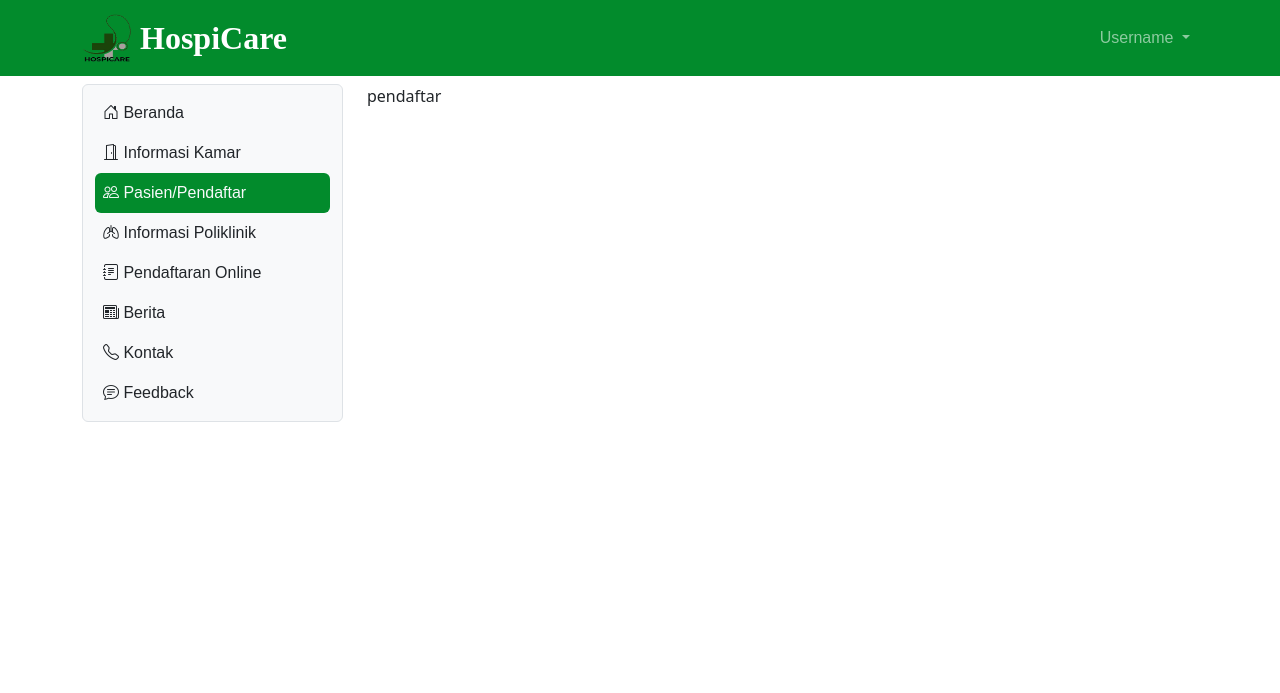
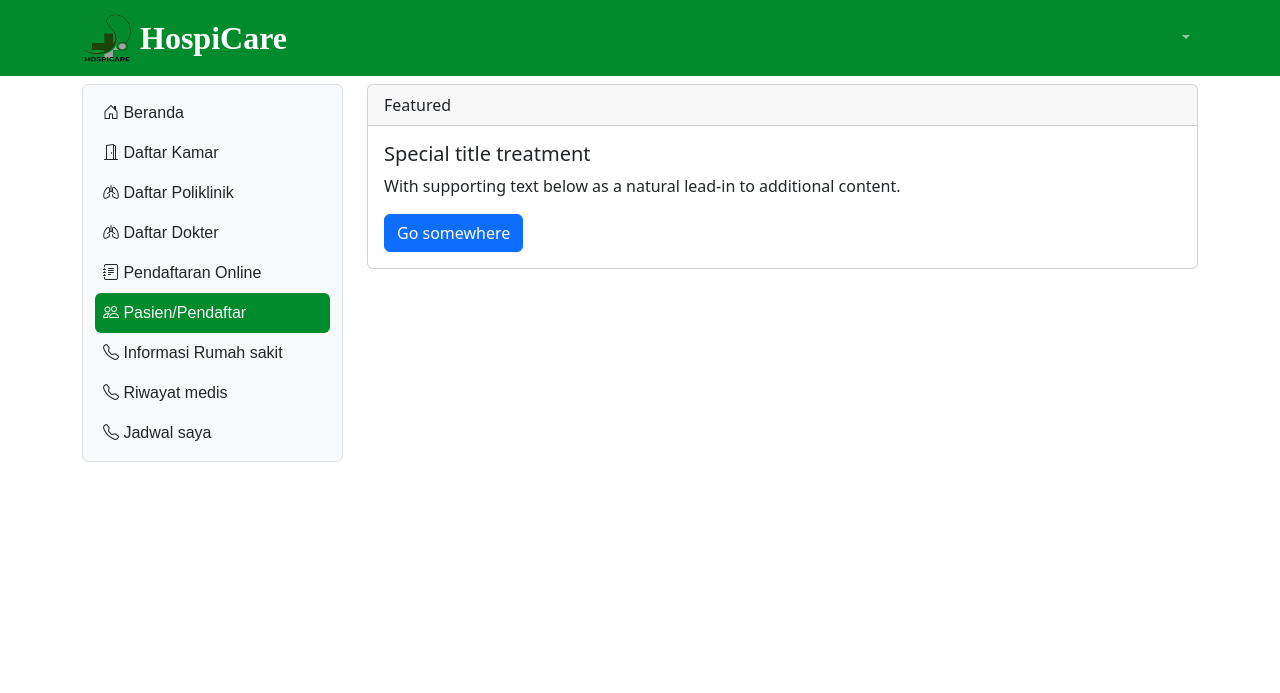
Before and after one commit to Nadilaarsyifa/projeck_hospicare, a PHP site: page /pendaftar in a window 1280 px wide. Shown: the top 693 px of the page. Run offline with PHP 8.4, Linux system fonts and the light colour scheme; the visitor is signed in with stand-in values (Sample User, id 1); data that the repository does not hold is empty.

Commit message:
commit 4

```diff
--- a/projeck_baru_hospicare/berita.php
+++ b/projeck_baru_hospicare/dokter.php
@@ -1,3 +1,3 @@
 <div class="col-lg-9 mt-2">
-    berita
+    dokter
 </div>
--- a/projeck_baru_hospicare/header.php
+++ b/projeck_baru_hospicare/header.php
@@ -11,7 +11,9 @@
             <ul class="navbar-nav ms-auto mb-2 mb-lg-0">
                 <li class="nav-item dropdown">
                     <a class="nav-link dropdown-toggle " href="#" role="button" data-bs-toggle="dropdown" aria-expanded="false">
-                        Username
+                        <?php
+                        echo $hasil['username'];
+                        ?>
                     </a>
                     <ul class="dropdown-menu mt-4">
                         <li><a class="dropdown-item" href="#"> <i class="bi bi-person"></i> profil</a></li>
--- a/projeck_baru_hospicare/index.php
+++ b/projeck_baru_hospicare/index.php
@@ -1,35 +1,54 @@
+<?php
+session_start();
 
-                <?php
 if (isset($_GET['x']) && $_GET['x'] == 'beranda') {
     $page = "beranda.php";
     include "main.php";
 } elseif (isset($_GET['x']) && $_GET['x'] == 'informasikamar') {
     $page = "informasikamar.php";
     include "main.php";
+} elseif (isset($_GET['x']) && $_GET['x'] == 'poliklinik') {
+    $page = "poliklinik.php";
+    include "main.php";
+} elseif (isset($_GET['x']) && $_GET['x'] == 'dokter') {
+    $page = "dokter.php";
+    include "main.php";
 } elseif (isset($_GET['x']) && $_GET['x'] == 'pendaftar') {
     $page = "pendaftar.php";
-                    include "main.php";
-                } elseif (isset($_GET['x']) && $_GET['x'] == 'poliklinik') {
-                    $page = "poliklinik.php";
     include "main.php";
 } elseif (isset($_GET['x']) && $_GET['x'] == 'pendaftaran') {
     $page = "pendaftaran.php";
     include "main.php";
-                } elseif (isset($_GET['x']) && $_GET['x'] == 'berita') {
-                    $page = "berita.php";
+} elseif (isset($_GET['x']) && $_GET['x'] == 'riwayatmedis') {
+    $page = "riwayatmedis.php";
     include "main.php";
-                } elseif (isset($_GET['x']) && $_GET['x'] == 'kontak') {
-                    $page = "kontak.php";
-                    include "main.php";
-                } elseif (isset($_GET['x']) && $_GET['x'] == 'feedback') {
-                    $page = "feedback.php";
+} elseif (isset($_GET['x']) && $_GET['x'] == 'jadwalsaya') {
+    $page = "jadwalsaya.php";
     include "main.php";
 } elseif (isset($_GET['x']) && $_GET['x'] == 'login') {
     include "login.php";
 } elseif (isset($_GET['x']) && $_GET['x'] == 'logout') {
     include "proses/proses_logout.php";
+} elseif (isset($_GET['x']) && $_GET['x'] == 'user') {
+    if ($_SESSION['level_hospicare'] == 1) {
+        $page = "user.php";
+        include "main.php";
     } else {
         $page = "beranda.php";
         include "main.php";
     }
-                ?>
+} elseif (isset($_GET['x']) && $_GET['x'] == 'informasirs') {
+    $page = "informasirs.php";
+    include "main.php";
+} elseif (isset($_GET['x']) && $_GET['x'] == 'report') {
+    if ($_SESSION['level_hospicare'] == 1) {
+        $page = "report.php";
+        include "main.php";
+    } else {
+        $page = "beranda.php";
+        include "main.php";
+    }
+} else {
+    $page = "beranda.php";
+    include "main.php";
+}
--- a/projeck_baru_hospicare/kontak.php
+++ b/projeck_baru_hospicare/informasirs.php
@@ -1,3 +1,3 @@
 <div class="col-lg-9 mt-2">
-    kontak
+    informasirs
 </div>
--- /dev/null
+++ b/projeck_baru_hospicare/jadwalsaya.php
@@ -0,0 +1,3 @@
+<div class="col-lg-9 mt-2">
+    jadwal saya
+</div>
--- a/projeck_baru_hospicare/login.php
+++ b/projeck_baru_hospicare/login.php
@@ -1,5 +1,5 @@
 <?php
-session_start();
+//session_start();
 if (!empty($_SESSION['username_hospicare'])) {
     header('location:beranda');
 }
--- a/projeck_baru_hospicare/main.php
+++ b/projeck_baru_hospicare/main.php
@@ -1,8 +1,13 @@
 <?php
-session_start();
+//session_start();
 if (empty($_SESSION['username_hospicare'])) {
     header('location:login');
 }
+include "proses/connect.php";
+$query = mysqli_query($conn, "SELECT * FROM tb_user WHERE username = '$_SESSION[username_hospicare]' ");
+$hasil = mysqli_fetch_array($query);
+
+
 ?>
 
 <!doctype html>
@@ -29,12 +34,12 @@
             <!----end sidebar---->
 
             <!---- content ---->
-            <div class="col-lg-9">
-                <?php
-                include $page;
-                ?>
 
-            </div>
+            <?php
+            include $page;
+            ?>
+
+
             <!----end content---->
 
         </div>
--- a/projeck_baru_hospicare/pendaftar.php
+++ b/projeck_baru_hospicare/pendaftar.php
@@ -1,3 +1,12 @@
 <div class="col-lg-9 mt-2">
-    pendaftar
+    <div class="card">
+        <div class="card-header">
+            Featured
+        </div>
+        <div class="card-body">
+            <h5 class="card-title">Special title treatment</h5>
+            <p class="card-text">With supporting text below as a natural lead-in to additional content.</p>
+            <a href="#" class="btn btn-primary">Go somewhere</a>
+        </div>
+    </div>
 </div>
--- a/projeck_baru_hospicare/proses/proses_login.php
+++ b/projeck_baru_hospicare/proses/proses_login.php
@@ -9,6 +9,7 @@
     $hasil = mysqli_fetch_array($query);
     if ($hasil) {
         $_SESSION['username_hospicare'] = $username;
+        $_SESSION['level_hospicare'] = $hasil['level'];
         header('Location: ../beranda');
         exit(); // Menambahkan exit untuk memastikan tidak ada output yang dihasilkan setelah header
     } else {
--- a/projeck_baru_hospicare/feedback.php
+++ b/projeck_baru_hospicare/report.php
@@ -1,3 +1,3 @@
 <div class="col-lg-9 mt-2">
-    feedback
+    report
 </div>
--- /dev/null
+++ b/projeck_baru_hospicare/riwayatmedis.php
@@ -0,0 +1,3 @@
+<div class="col-lg-9 mt-2">
+    riwayat medis
+</div>
--- a/projeck_baru_hospicare/sidebar.php
+++ b/projeck_baru_hospicare/sidebar.php
@@ -15,26 +15,43 @@
                             <a class="nav-link ps-2 <?php echo ((isset($_GET['x']) && $_GET['x'] == 'beranda') || !isset($_GET['x'])) ? 'active link-light' : 'link-dark'; ?>" aria-current="page" href="beranda"><i class="bi bi-house-door"></i> Beranda</a>
                         </li>
                         <li class="nav-item">
-                            <a class="nav-link ps-2 <?php echo (isset($_GET['x']) && $_GET['x'] == 'informasikamar') ? 'active link-light' : 'link-dark'; ?>" href="informasikamar"><i class="bi bi-door-open"></i> Informasi Kamar</a>
+                            <a class="nav-link ps-2 <?php echo (isset($_GET['x']) && $_GET['x'] == 'informasikamar') ? 'active link-light' : 'link-dark'; ?>" href="informasikamar"><i class="bi bi-door-open"></i> Daftar Kamar</a>
                         </li>
                         <li class="nav-item">
-                            <a class="nav-link ps-2 <?php echo (isset($_GET['x']) && $_GET['x'] == 'pendaftar') ? 'active link-light' : 'link-dark'; ?>" href="pendaftar"><i class="bi bi-people"></i> Pasien/Pendaftar</a>
+                            <a class="nav-link ps-2 <?php echo (isset($_GET['x']) && $_GET['x'] == 'poliklinik') ? 'active link-light' : 'link-dark'; ?>" href="poliklinik"><i class="bi bi-lungs"></i> Daftar Poliklinik</a>
                         </li>
+
                         <li class="nav-item">
-                            <a class="nav-link ps-2 <?php echo (isset($_GET['x']) && $_GET['x'] == 'poliklinik') ? 'active link-light' : 'link-dark'; ?>" href="poliklinik"><i class="bi bi-lungs"></i> Informasi Poliklinik</a>
+                            <a class="nav-link ps-2 <?php echo (isset($_GET['x']) && $_GET['x'] == 'dokter') ? 'active link-light' : 'link-dark'; ?>" href="dokter"><i class="bi bi-lungs"></i> Daftar Dokter </a>
                         </li>
                         <li class="nav-item">
                             <a class="nav-link ps-2 <?php echo (isset($_GET['x']) && $_GET['x'] == 'pendaftaran') ? 'active link-light' : 'link-dark'; ?>" href="pendaftaran"><i class="bi bi-journal-text"></i> Pendaftaran Online</a>
                         </li>
+
                         <li class="nav-item">
-                            <a class="nav-link ps-2 <?php echo (isset($_GET['x']) && $_GET['x'] == 'berita') ? 'active link-light' : 'link-dark'; ?>" href="berita"><i class="bi bi-newspaper"></i> Berita</a>
+                            <a class="nav-link ps-2 <?php echo (isset($_GET['x']) && $_GET['x'] == 'pendaftar') ? 'active link-light' : 'link-dark'; ?>" href="pendaftar"><i class="bi bi-people"></i> Pasien/Pendaftar</a>
                         </li>
+
                         <li class="nav-item">
-                            <a class="nav-link ps-2 <?php echo (isset($_GET['x']) && $_GET['x'] == 'kontak') ? 'active link-light' : 'link-dark'; ?>" href="kontak"><i class="bi bi-telephone"></i> Kontak</a>
+                            <a class="nav-link ps-2 <?php echo (isset($_GET['x']) && $_GET['x'] == 'informasirs') ? 'active link-light' : 'link-dark'; ?>" href="informasirs"><i class="bi bi-telephone"></i> Informasi Rumah sakit</a>
                         </li>
+
                         <li class="nav-item">
-                            <a class="nav-link ps-2 <?php echo (isset($_GET['x']) && $_GET['x'] == 'feedback') ? 'active link-light' : 'link-dark'; ?>" href="feedback"><i class="bi bi-chat-text"></i> Feedback</a>
+                            <a class="nav-link ps-2 <?php echo (isset($_GET['x']) && $_GET['x'] == 'riwayatmedis') ? 'active link-light' : 'link-dark'; ?>" href="riwayatmedis"><i class="bi bi-telephone"></i> Riwayat medis</a>
                         </li>
+
+                        <li class="nav-item">
+                            <a class="nav-link ps-2 <?php echo (isset($_GET['x']) && $_GET['x'] == 'jadwalsaya') ? 'active link-light' : 'link-dark'; ?>" href="jadwalsaya"><i class="bi bi-telephone"></i> Jadwal saya</a>
+                        </li>
+
+                        <?php if ($hasil['level'] == 1) { ?>
+                            <li class="nav-item">
+                                <a class="nav-link ps-2 <?php echo (isset($_GET['x']) && $_GET['x'] == 'user') ? 'active link-light' : 'link-dark'; ?>" href="user"><i class="bi bi-newspaper"></i> user</a>
+                            </li>
+                            <li class="nav-item">
+                                <a class="nav-link ps-2 <?php echo (isset($_GET['x']) && $_GET['x'] == 'report') ? 'active link-light' : 'link-dark'; ?>" href="report"><i class="bi bi-chat-text"></i> Report</a>
+                            </li>
+                        <?php } ?>
                     </ul>
                 </div>
             </div>
--- a/projeck_baru_hospicare/style.css
+++ b/projeck_baru_hospicare/style.css
@@ -24,3 +24,7 @@
     font-family: Arial, Helvetica, sans-serif;
     font-size: 12pt;
 }
+
+.table {
+    width: 100%;
+}
```
Also changed, not shown: projeck_baru_hospicare/user.php (added, +108 -0 lines), projeck_baru_hospicare/readme.md (added). Lines whose indentation alone changed are shown as unchanged.
